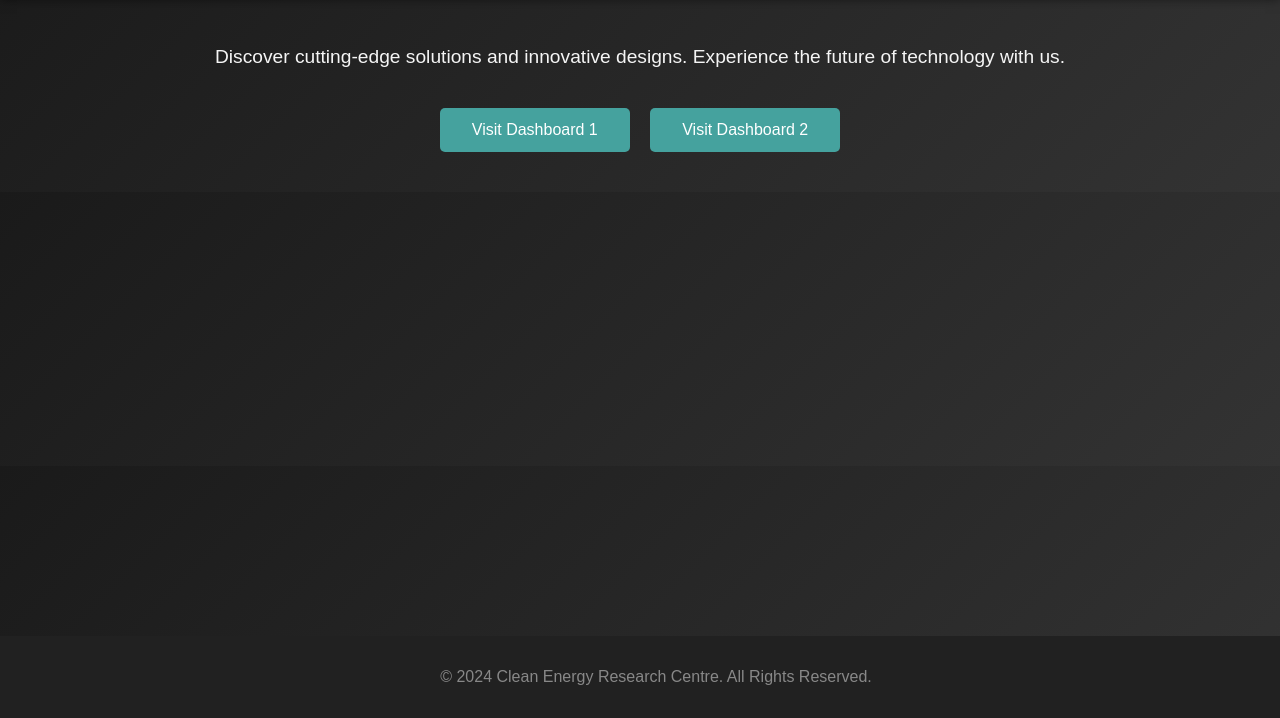
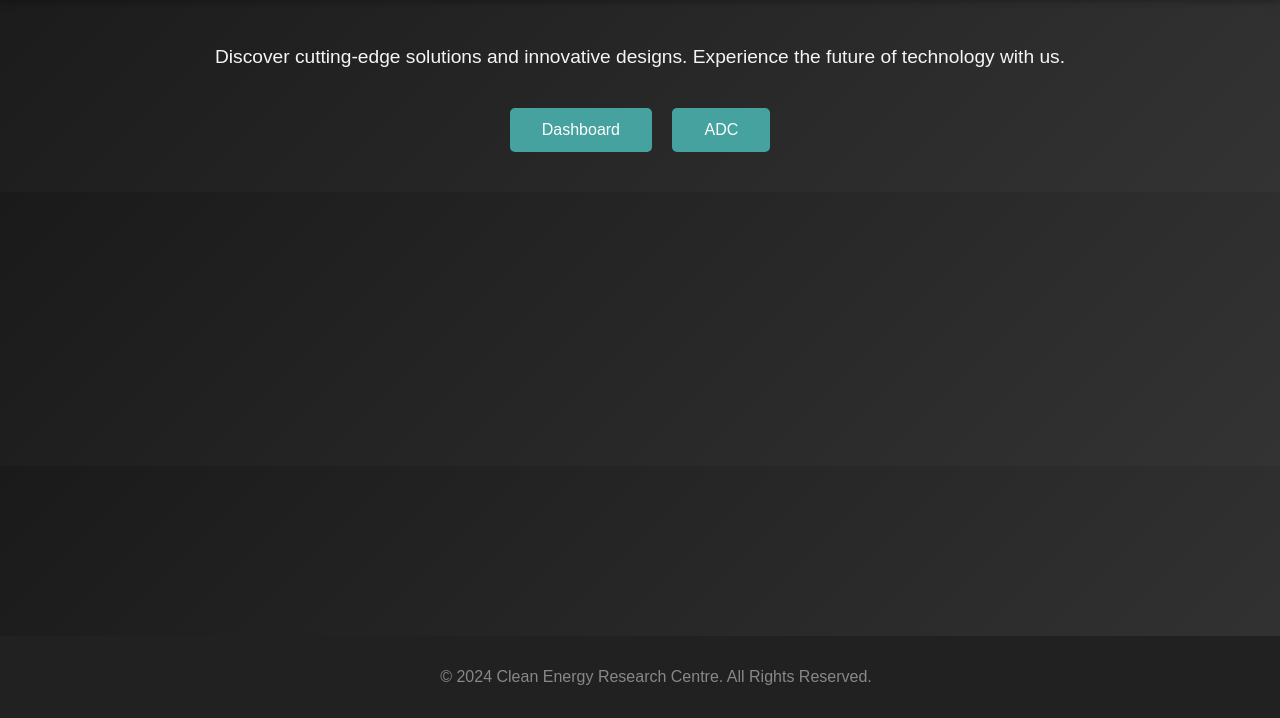
Before and after one commit to AutumnCoder/btmsvgithubRyo, a plain HTML site: page index.html in a window 1280 px wide. Shown: the part 82-800 px from the top of the page. Drawn offline with Linux system fonts and the light colour scheme.

Commit message:
index.html

```diff
--- a/index.html
+++ b/index.html
@@ -70,8 +70,8 @@
 
     <div class="container">
         <p>Discover cutting-edge solutions and innovative designs. Experience the future of technology with us.</p>
-        <a href="https://enthusiastic-long-tailed-skua-3609.flowfuse.cloud/ui/#!/0?socketid=jnS6CBLe1Z323tmNAAAB" class="btn" target="_blank">Visit Dashboard 1</a>
-        <a href="https://enthusiastic-long-tailed-skua-3609.flowfuse.cloud/dashboard/page1" class="btn" target="_blank">Visit Dashboard 2</a>
+        <a href="https://enthusiastic-long-tailed-skua-3609.flowfuse.cloud/dashboard/page1" class="btn" target="_blank">Dashboard</a>
+        <a href="https://bmsesp32.flowfuse.cloud/dashboard/page1" class="btn" target="_blank">ADC</a>
     </div>
 
     <footer>
```
